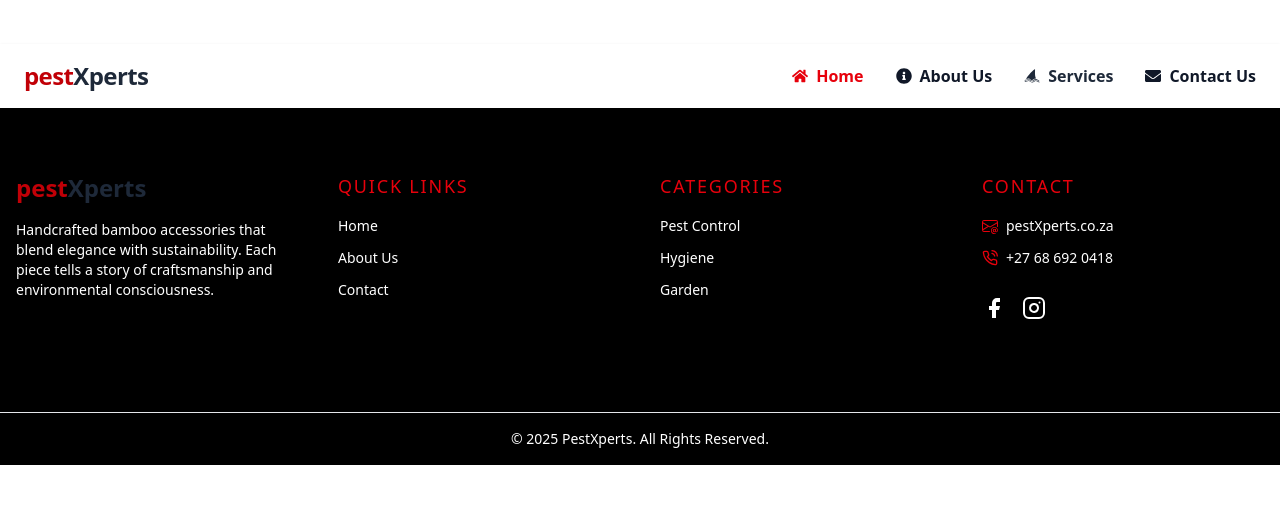
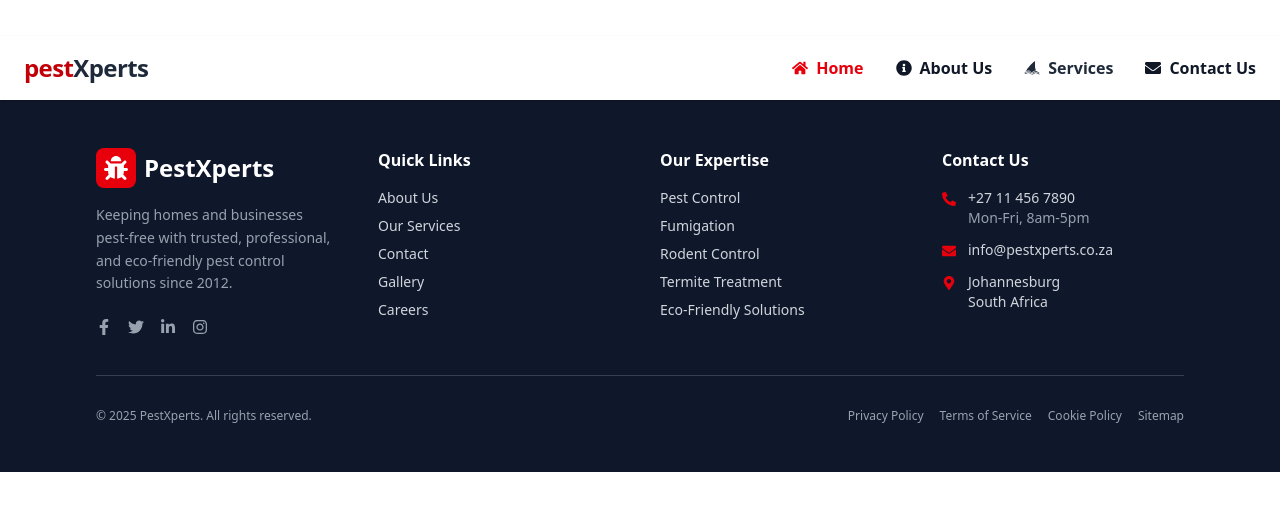
Before and after one commit to HlobisileLukhele/pestXperts, a React (Vite) app: page /services/hygiene-control in a window 1280 px wide. Shown: the part 146-656 px from the top of the page. Built offline with nearby package versions, Linux system fonts and the light colour scheme.

Commit message:
Revamp Footer component with updated layout, social media links, and enhanced contact information

```diff
--- a/src/shared/Footer.jsx
+++ b/src/shared/Footer.jsx
@@ -1,149 +1,156 @@
-import { BsEnvelopeAt } from "react-icons/bs";
-import { FiPhoneCall } from "react-icons/fi";
-import { Link } from "react-router-dom";
+import {
+  FaFacebookF,
+  FaTwitter,
+  FaLinkedinIn,
+  FaInstagram,
+  FaPhoneAlt,
+  FaEnvelope,
+  FaBug,
+  FaMapMarkerAlt,
+} from "react-icons/fa";
 
-const Footer = () => {
-  const linkClass = "text-sm text-white hover:text-red-600 duration-200";
+export default function Footer() {
+  return (
+    <footer className="bg-[#0f172a] text-gray-300 py-12 px-6 md:px-16 lg:px-24">
+      {/* Top Section */}
+      <div className="grid grid-cols-1 md:grid-cols-4 gap-10 pb-10 border-b border-gray-700">
+        {/* Company Info */}
+        <div>
+          <div className="flex items-center mb-4">
+            <div className="bg-red-600 text-white p-2 rounded-lg">
+              <FaBug className="text-2xl" />
+            </div>
+            <h2 className="ml-2 text-2xl font-bold text-white">PestXperts</h2>
+          </div>
+          <p className="text-gray-400 text-sm leading-relaxed mb-6">
+            Keeping homes and businesses pest-free with trusted, professional, and
+            eco-friendly pest control solutions since 2012.
+          </p>
 
-  return (
-    <div className="w-full" id="footer">
-      <footer className="w-full bg-black text-white">
-        <div className="container mx-auto px-4 py-16">
-          {/* Footer Grid */}
-            <div className="grid grid-cols-1 md:grid-cols-4 gap-10">
-            {/* Brand/About Section */}
-            <div className="text-center md:text-left max-w-xl mx-auto mb-12">
-            <a className="flex items-center justify-center md:justify-start">
-              {/* <img src={strawberylLogo} alt="strawberyl bamboo logo" className="max-w-[60px] my-auto" /> */}
-              <span className="text-2xl font-extrabold text-red-700">
-                pest<span className="text-gray-800">Xperts</span>
-              </span>
+          <div className="flex space-x-4 text-gray-400">
+            <a href="#" className="hover:text-red-600 transition">
+              <FaFacebookF />
             </a>
-            <p className="text-sm text-white pt-4">
-              Handcrafted bamboo accessories that blend elegance with
-              sustainability. Each piece tells a story of craftsmanship and
-              environmental consciousness.
-            </p>
-          </div>
-            {/* Quick Links */}
-            <div>
-              <h2 className="text-base md:text-lg font-medium tracking-widest uppercase mb-4 text-red-600">
-                Quick Links
-              </h2>
-              <nav className="flex flex-col space-y-3">
-                <Link to="#" className={linkClass}>
-                  Home
-                </Link>
-                <Link to="#" className={linkClass}>
-                  About Us
-                </Link>
-                <Link to="#" className={linkClass}>
-                  Contact
-                </Link>
-              </nav>
-            </div>
-
-            {/* Categories */}
-            <div>
-              <h2 className="text-base md:text-lg font-medium tracking-widest uppercase mb-4 text-red-600">
-               Categories
-              </h2>
-              <nav className="flex flex-col space-y-3">
-                <Link to="#" className={linkClass}>
-                  Pest Control
-                </Link>
-                <Link to="#" className={linkClass}>
-                  Hygiene
-                </Link>
-                <Link to="#" className={linkClass}>
-                  Garden
-                </Link>
-              </nav>
-            </div>
-
-            {/* Contact */}
-            <div>
-              <h2 className="text-base md:text-lg font-medium tracking-widest uppercase mb-4 text-red-600">
-                Contact
-              </h2>
-              <nav className="flex flex-col space-y-3">
-                <a
-                  href="mailto:hello@konceptagency.co.za"
-                  className="flex items-center text-sm text-white group hover:text-red-600 duration-200"
-                >
-                  <BsEnvelopeAt className="size-4 mr-2 text-red-600" />
-                  <span className="group-hover:text-red-600 duration-200">
-                    pestXperts.co.za
-                  </span>
-                </a>
-                <a
-                  href="#"
-                  className="flex items-center text-sm text-white group hover:text-red-600 duration-200"
-                >
-                  <FiPhoneCall className="size-4 mr-2 text-red-600" />
-                  <span className="group-hover:text-red-600 duration-200">
-                    +27 68 692 0418
-                  </span>
-                </a>
-                <div className="flex space-x-4 mt-4">
-                  <a
-                    href="#"
-                    target="_blank"
-                    className="text-white hover:text-red-600 duration-200"
-                  >
-                    <svg
-                      fill="currentColor"
-                      strokeLinecap="round"
-                      strokeLinejoin="round"
-                      strokeWidth="2"
-                      className="w-6 h-6"
-                      viewBox="0 0 24 24"
-                    >
-                      <path d="M18 2h-3a5 5 0 00-5 5v3H7v4h3v8h4v-8h3l1-4h-4V7a1 1 0 011-1h3z"></path>
-                    </svg>
-                  </a>
-                  <a
-                    href="#"
-                    target="_blank"
-                    className="text-white hover:text-red-600 duration-200"
-                  >
-                    <svg
-                      fill="none"
-                      stroke="currentColor"
-                      strokeLinecap="round"
-                      strokeLinejoin="round"
-                      strokeWidth="2"
-                      className="w-6 h-6"
-                      viewBox="0 0 24 24"
-                    >
-                      <rect
-                        width="20"
-                        height="20"
-                        x="2"
-                        y="2"
-                        rx="5"
-                        ry="5"
-                      ></rect>
-                      <path d="M16 11.37A4 4 0 1112.63 8 4 4 0 0116 11.37zm1.5-4.87h.01"></path>
-                    </svg>
-                  </a>
-                </div>
-              </nav>
-            </div>
+            <a href="#" className="hover:text-red-600 transition">
+              <FaTwitter />
+            </a>
+            <a href="#" className="hover:text-red-600 transition">
+              <FaLinkedinIn />
+            </a>
+            <a href="#" className="hover:text-red-600 transition">
+              <FaInstagram />
+            </a>
           </div>
         </div>
 
-        {/* Bottom Footer */}
-        <div className="bg-black  border-t border-gray-200">
-          <div className="mx-auto px-4 py-4">
-            <p className="text-sm text-white text-center">
-              &copy; 2025 PestXperts. All Rights Reserved.
-            </p>
-          </div>
+        {/* Quick Links */}
+        <div>
+          <h3 className="text-white font-semibold mb-4">Quick Links</h3>
+          <ul className="space-y-2 text-sm">
+            <li>
+              <a href="/about" className="hover:text-red-600 transition">
+                About Us
+              </a>
+            </li>
+            <li>
+              <a href="/services" className="hover:text-red-600 transition">
+                Our Services
+              </a>
+            </li>
+            <li>
+              <a href="/contact" className="hover:text-red-600 transition">
+                Contact
+              </a>
+            </li>
+            <li>
+              <a href="/gallery" className="hover:text-red-600 transition">
+                Gallery
+              </a>
+            </li>
+            <li>
+              <a href="/careers" className="hover:text-red-600 transition">
+                Careers
+              </a>
+            </li>
+          </ul>
         </div>
-      </footer>
-    </div>
+
+        {/* Services */}
+        <div>
+          <h3 className="text-white font-semibold mb-4">Our Expertise</h3>
+          <ul className="space-y-2 text-sm">
+            <li>
+              <a href="/services/pestcontrol" className="hover:text-red-600 transition">
+                Pest Control
+              </a>
+            </li>
+            <li>
+              <a href="/services/fumigation" className="hover:text-red-600 transition">
+                Fumigation
+              </a>
+            </li>
+            <li>
+              <a href="/services/rodent-control" className="hover:text-red-600 transition">
+                Rodent Control
+              </a>
+            </li>
+            <li>
+              <a href="/services/termite-treatment" className="hover:text-red-600 transition">
+                Termite Treatment
+              </a>
+            </li>
+            <li>
+              <a href="/services/eco-friendly" className="hover:text-red-600 transition">
+                Eco-Friendly Solutions
+              </a>
+            </li>
+          </ul>
+        </div>
+
+        {/* Contact Info */}
+        <div>
+          <h3 className="text-white font-semibold mb-4">Contact Us</h3>
+          <ul className="space-y-3 text-sm">
+            <li className="flex items-start gap-3">
+              <FaPhoneAlt className="text-red-600 mt-1" />
+              <span>
+                +27 11 456 7890 <br />
+                <span className="text-gray-400">Mon-Fri, 8am-5pm</span>
+              </span>
+            </li>
+            <li className="flex items-start gap-3">
+              <FaEnvelope className="text-red-600 mt-1" />
+              <span>info@pestxperts.co.za</span>
+            </li>
+            <li className="flex items-start gap-3">
+              <FaMapMarkerAlt className="text-red-600 mt-1" />
+              <span>
+                Johannesburg <br />
+                South Africa
+              </span>
+            </li>
+          </ul>
+        </div>
+      </div>
+
+      {/* Bottom Section */}
+      <div className="flex flex-col md:flex-row justify-between items-center text-xs text-gray-400 mt-8 space-y-3 md:space-y-0">
+        <p>© 2025 PestXperts. All rights reserved.</p>
+        <div className="flex gap-4">
+          <a href="/privacy" className="hover:text-red-600 transition">
+            Privacy Policy
+          </a>
+          <a href="/terms" className="hover:text-red-600 transition">
+            Terms of Service
+          </a>
+          <a href="/cookies" className="hover:text-red-600 transition">
+            Cookie Policy
+          </a>
+          <a href="/sitemap" className="hover:text-red-600 transition">
+            Sitemap
+          </a>
+        </div>
+      </div>
+    </footer>
   );
-};
-
-export default Footer;
+}
```
